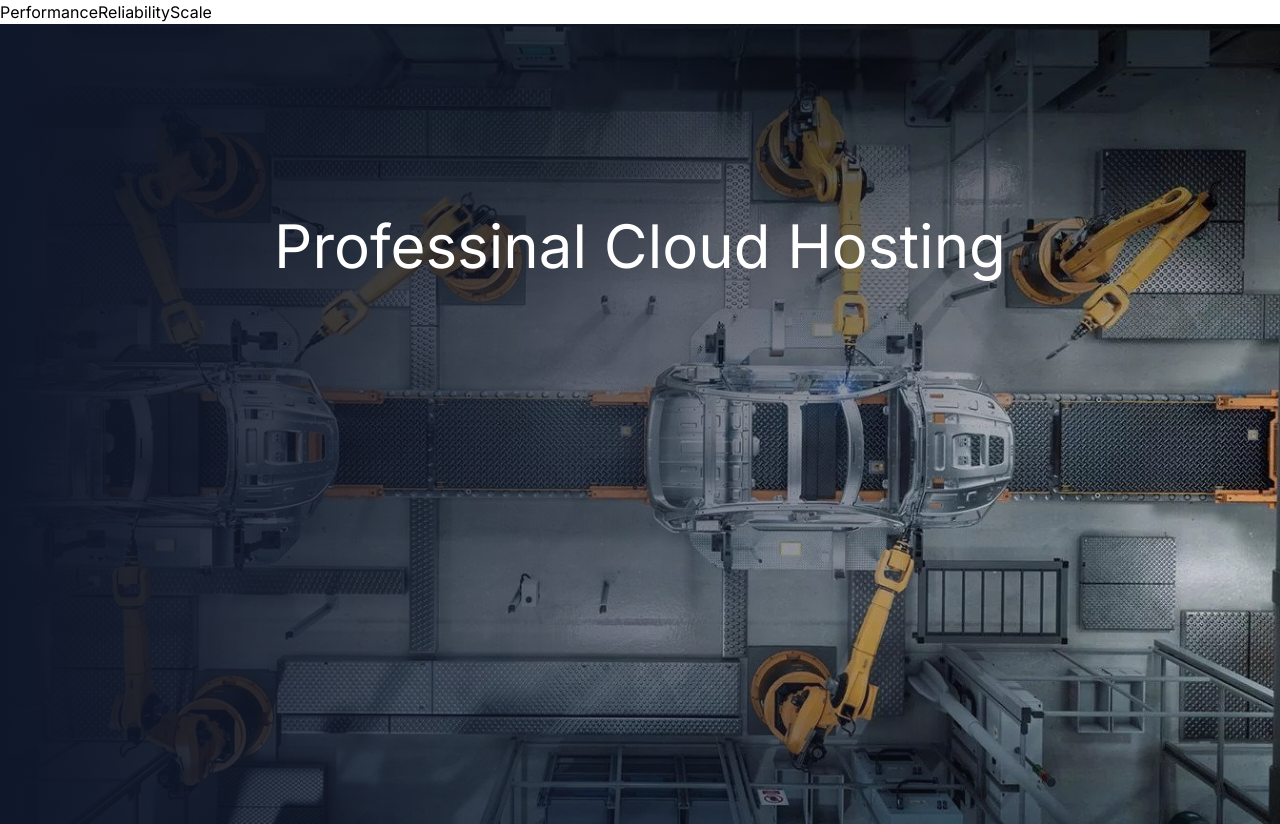
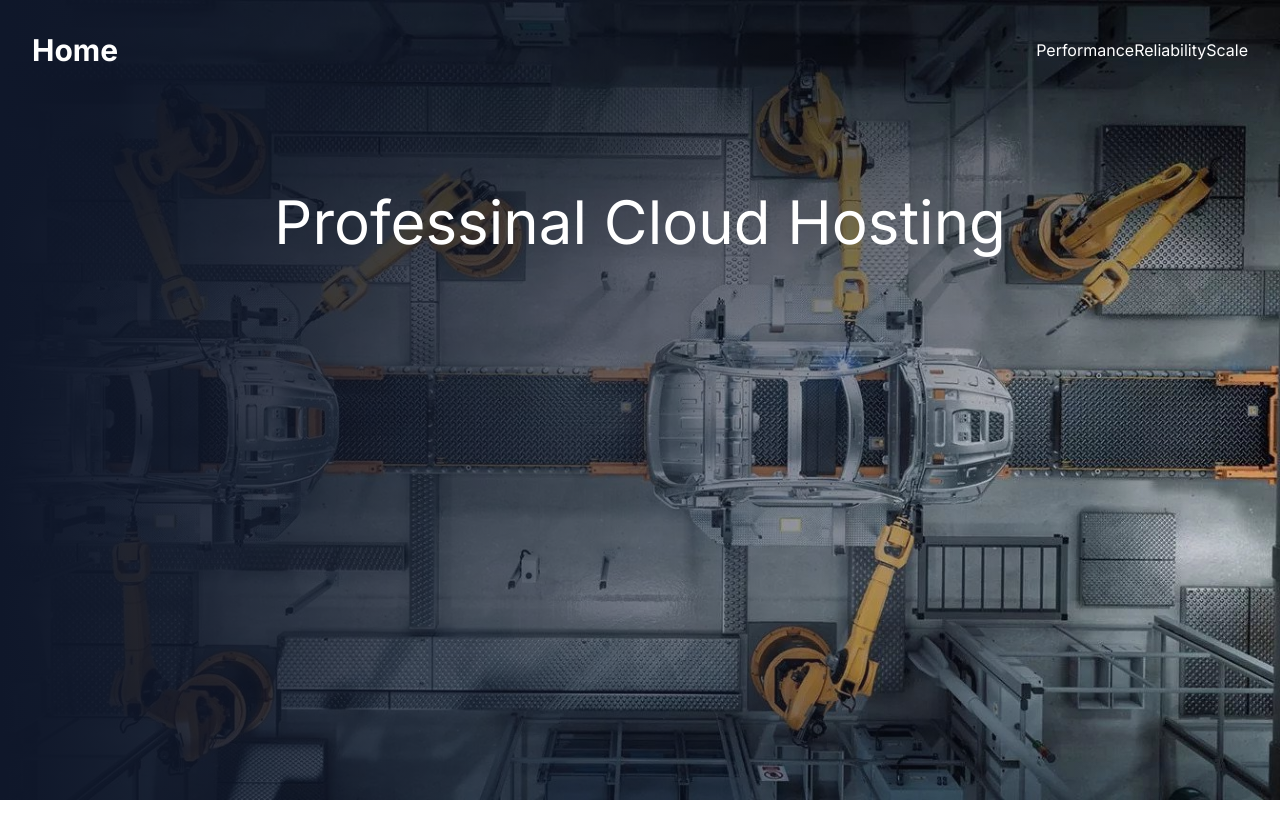
Before and after one commit to MuhtasimMusfiqZarab/corp, a Next.js app: page / in a window 1280 px wide. After the commit the page ends 800 px from the top, so only its background shows below. Built offline with nearby package versions, Linux system fonts and the light colour scheme.

Commit message:
fix page issues

```diff
--- a/src/components/header.tsx
+++ b/src/components/header.tsx
@@ -2,10 +2,17 @@ import Link from 'next/link';
 
 export default function Header() {
   return (
-    <div>
-      <Link href="/performance">Performance</Link>
-      <Link href="/reliability">Reliability</Link>
-      <Link href="/scale">Scale</Link>
+    <div className="w-full absolute text-white z-10">
+      <nav className="container relative flex flex-wrap items-center justify-between mx-auto p-8">
+        <Link href="/" className="font-bold text-3xl">
+          Home
+        </Link>
+        <div>
+          <Link href="/performance">Performance</Link>
+          <Link href="/reliability">Reliability</Link>
+          <Link href="/scale">Scale</Link>
+        </div>
+      </nav>
     </div>
   );
 }
```
